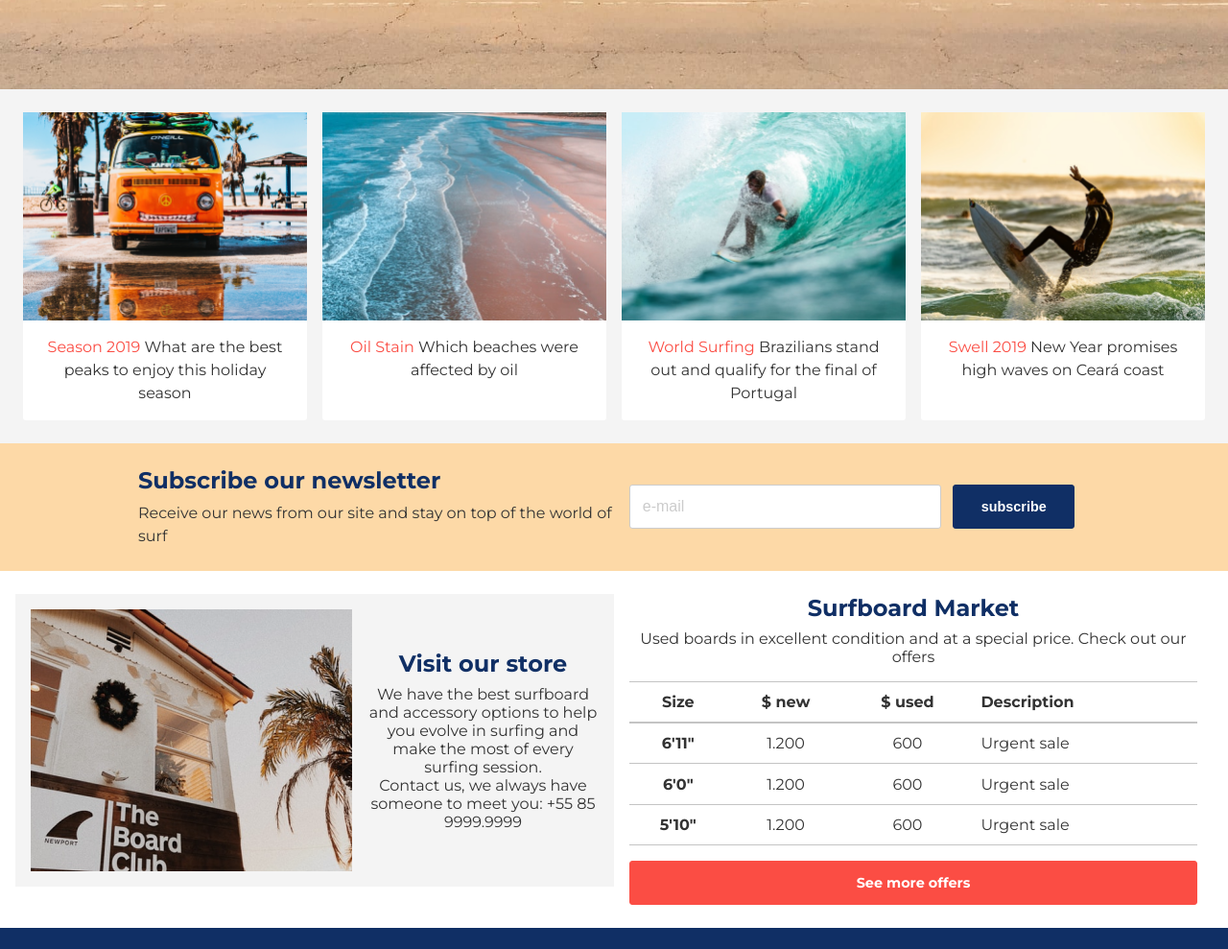
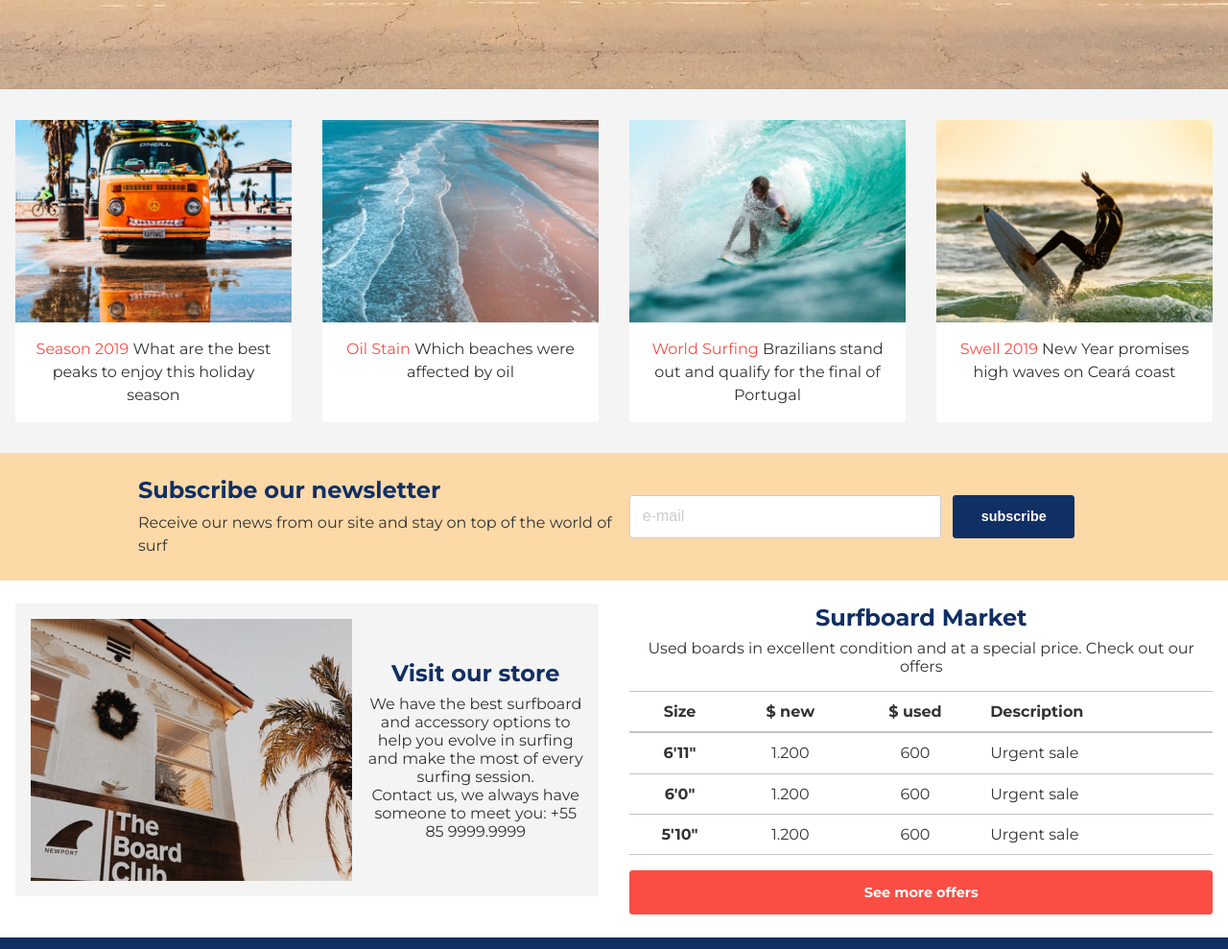
Before and after one commit to JoaresMiranda/2019-surfshop-poc, a plain HTML site: page front-end/index.html in a window 1280 px wide. Shown: the part 775-1764 px from the top of the page at 96% size. Drawn offline with Linux system fonts and the light colour scheme.

Commit message:
all spacings corrected (cards and presentation)

```diff
--- a/front-end/assets/styles/style.css
+++ b/front-end/assets/styles/style.css
@@ -473,8 +473,8 @@ header {
 @media (min-width: 1024px) {
     .cards__item {
         display: inline-block;
-        max-width: calc(25% - 1rem);
-        margin: 0.5rem;
+        max-width: calc(25% - 1.5rem);
+        margin: 1rem;
     }
     .cards__item:first-child {
         margin-left: 0;
@@ -613,7 +613,7 @@ header {
 @media (min-width: 1200px) {
     .market {
         width: 50%;
-        padding: 0 1rem;
+        margin-left: 1rem;
     }
 }
 .table {
@@ -668,6 +668,7 @@ header {
 @media (min-width: 1200px) {
     .visitstore {
         width: 50%;
+        margin-right: 1rem;
     }
 }
 
```
